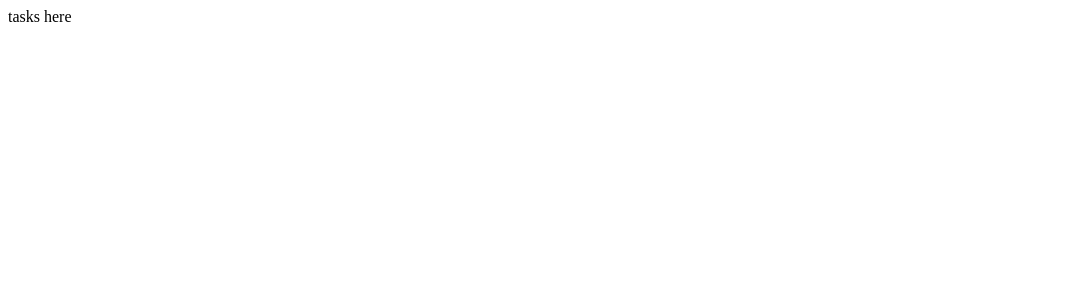
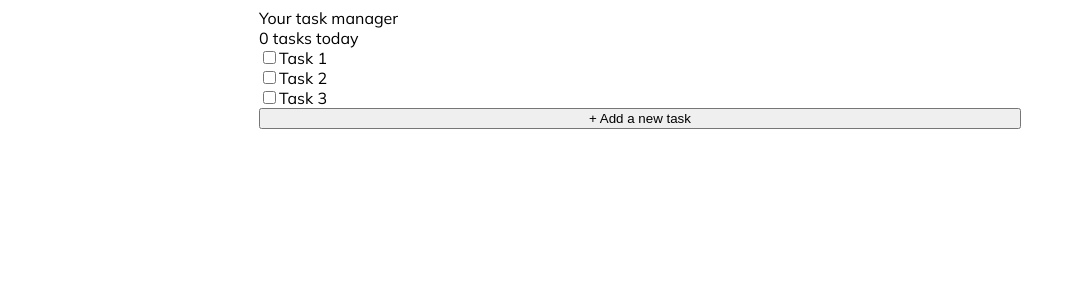
Before and after one commit to Egorallo/clever-to-do-list, a Vue app: page / in a window 1280 px wide. Shown: the top 300 px of the page, without its empty margins (0-1075 px from the left). Built offline with nearby package versions, Linux system fonts and the light colour scheme.

Commit message:
added basic view for task list

```diff
--- a/index.html
+++ b/index.html
@@ -1,13 +1,21 @@
 <!DOCTYPE html>
 <html lang="">
+
 <head>
   <meta charset="UTF-8">
   <link rel="icon" href="/favicon.ico">
+  <link rel="preconnect" href="https://fonts.googleapis.com">
+  <link rel="preconnect" href="https://fonts.gstatic.com" crossorigin>
+  <link href="https://fonts.googleapis.com/css2?family=Mulish:ital,wght@0,200..1000;1,200..1000&display=swap"
+    rel="stylesheet">
+
   <meta name="viewport" content="width=device-width, initial-scale=1.0">
   <title>Vite App</title>
 </head>
+
 <body>
   <div id="app"></div>
   <script type="module" src="/src/main.js"></script>
 </body>
+
 </html>
--- /dev/null
+++ b/src/assets/based.css
@@ -0,0 +1,3 @@
+#app {
+  font-family: 'Mulish', serif;
+}
--- a/src/components/SignForm.vue
+++ b/src/components/SignForm.vue
@@ -73,6 +73,7 @@ export default {
   max-width: 100%;
   padding: 10px;
   border: 1px solid #ccc;
+  border-radius: 5px;
   box-sizing: border-box;
 }
 
--- a/src/components/TaskList.vue
+++ b/src/components/TaskList.vue
@@ -0,0 +1,41 @@
+<script>
+export default {
+  data() {
+    return {
+      tasks: [
+        { id: 0, title: 'Task 1', description: 'Description 1', done: false },
+        { id: 1, title: 'Task 2', description: 'Description 2', done: false },
+        { id: 2, title: 'Task 3', description: 'Description 3', done: false },
+      ],
+    };
+  },
+};
+</script>
+
+<template>
+  <div class="task-list">
+    <div class="task-list__header">
+      <div class="task-list__header__text">Your task manager</div>
+    </div>
+    <div class="task-list__container">
+      <div class="task-list__container__quantity">0 tasks today</div>
+      <div class="task-list__container__tasks">
+        <div class="task-list__container__task" v-for="task in tasks" :key="task.id">
+          <input type="checkbox" class="task__checkbox" :id="task.id" />
+          <label :for="task.id" class="task__title">{{ task.title }}</label>
+        </div>
+      </div>
+    </div>
+    <button class="task-list__button">+ Add a new task</button>
+  </div>
+</template>
+
+<style scoped>
+.task-list {
+  max-width: 762px;
+  width: 100%;
+  margin: 0 auto;
+  display: flex;
+  flex-direction: column;
+}
+</style>
--- a/src/main.js
+++ b/src/main.js
@@ -1,4 +1,5 @@
 // import './assets/main.css';
+import './assets/based.css';
 
 import { createApp } from 'vue';
 import App from './App.vue';
--- a/src/views/MainView.vue
+++ b/src/views/MainView.vue
@@ -1,3 +1,11 @@
-<script></script>
+<script>
+import TaskList from '@/components/TaskList.vue';
 
-<template>tasks here</template>
+export default {
+  components: {
+    TaskList,
+  },
+};
+</script>
+
+<template><TaskList></TaskList></template>
```
Lines whose indentation alone changed are shown as unchanged.
